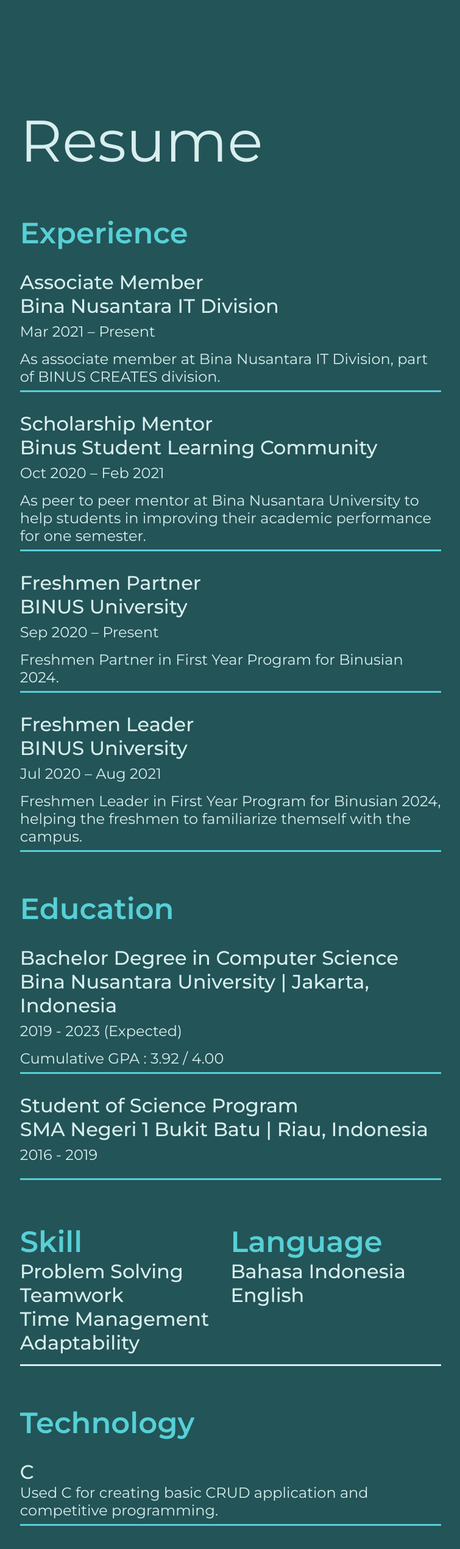
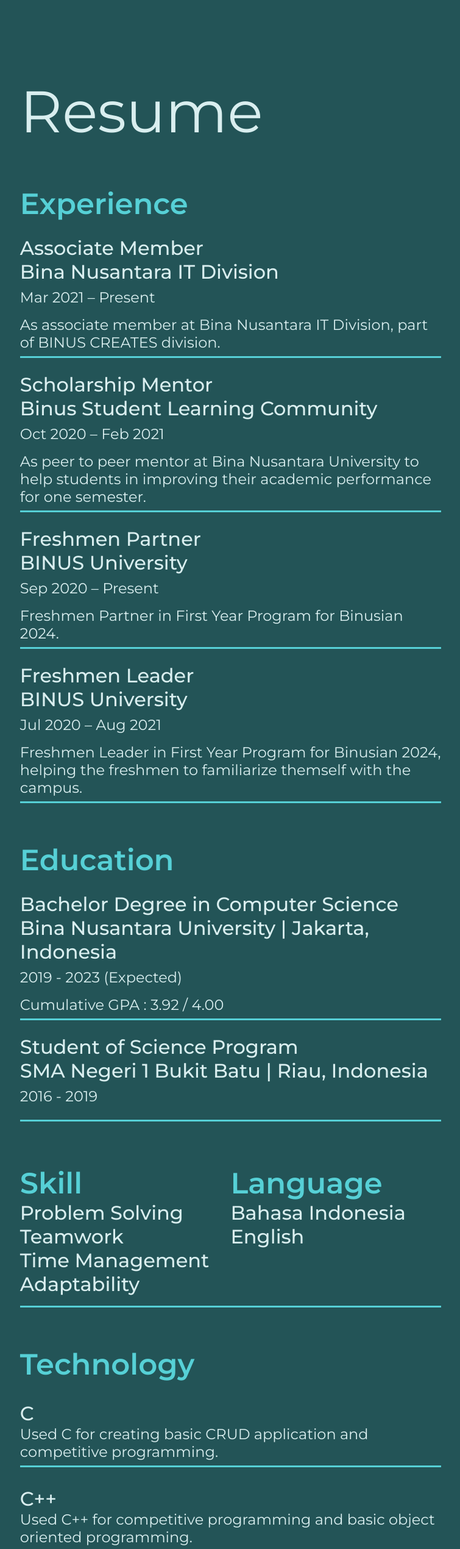
Before and after one commit to michaelwongycn/michaelwongycn.github.io, a React (Create React App) app: page / in a window 1280 px wide. Shown: the part 1460-4000 px from the top of the page at 61% size, without its empty margins (172-927 px from the left). Built offline with nearby package versions, Linux system fonts and the light colour scheme.

Commit message:
Fully Responsive Update

```diff
--- a/src/components/About/AboutComponents.js
+++ b/src/components/About/AboutComponents.js
@@ -25,7 +25,7 @@
 
 export const Description = styled.p`
 	font-size: 2.5vh;
-	width: 44vw;
+	width: 54vw;
 	margin-top: 4vh;
 	margin-left: 16vw;
 	color: ${() => theme.secondary};
@@ -36,7 +36,7 @@
 	}
 
 	@media screen and (max-width: 426px) {
-		width: 75vw;
+		width: 80vw;
 	}
 `;
 
--- a/src/components/Contact/ContactComponents.js
+++ b/src/components/Contact/ContactComponents.js
@@ -6,6 +6,14 @@
 	height: 88vh;
 	display: flex;
 	flex-direction: column;
+
+	@media screen and (max-width: 426px) {
+		height: calc(88vh * 1.1);
+	}
+
+	@media screen and (max-width: 320px) {
+		height: calc(88vh * 1.2);
+	}
 `;
 
 export const Header = styled.p`
@@ -17,23 +25,36 @@
 	@media screen and (max-width: 768px) {
 		margin-left: 8vw;
 	}
+
+	@media screen and (max-width: 426px) {
+		font-size: 8vh;
+	}
 `;
 
 export const ContactContainer = styled.div`
-	width: 68vw;
+	width: 72vw;
 	display: flex;
 	flex-wrap: wrap;
 	justify-content: flex-start;
+	gap: 4vh 2vw;
 	margin-top: 4vh;
-	margin-left: 14vw;
+	margin-left: 16vw;
+
+	@media screen and (max-width: 768px) {
+		margin-left: 8vw;
+	}
+
+	@media screen and (max-width: 426px) {
+		width: 80vw;
+		gap: 4vh 3vw;
+	}
 `;
 
 export const ContactItem = styled.a`
 	width: calc(68vw * 0.25);
 	justify-content: center;
 	text-align: center;
-	padding: 2vh 2vw;
-	margin: 2vh 1vw;
+	padding: 4vh 2vw;
 	border: 3px solid ${() => theme.secondary};
 	border-radius: 20px;
 	text-decoration: none;
@@ -47,11 +68,25 @@
 	&:hover p {
 		color: ${() => theme.primary};
 	}
+
+	@media screen and (max-width: 768px) {
+		width: calc(68vw * 0.3);
+		padding: 4vh 2vw;
+	}
+
+	@media screen and (max-width: 426px) {
+		width: calc(72vw * 0.5);
+		padding: 4vh 1vw;
+	}
 `;
 
 export const Icon = styled.i`
 	color: ${() => theme.secondary};
 	font-size: 15vh;
+
+	@media screen and (max-width: 426px) {
+		font-size: 12vh;
+	}
 `;
 
 export const ContactDescription = styled.p`
--- a/src/components/Contact/index.js
+++ b/src/components/Contact/index.js
@@ -5,7 +5,6 @@
 	ContactContainer,
 	ContactItem,
 	Icon,
-	ContactDescription,
 } from "./ContactComponents";
 
 export const Project = () => {
@@ -15,27 +14,21 @@
 			<ContactContainer>
 				<ContactItem href="#">
 					<Icon className={"fab fa-linkedin"}></Icon>
-					<ContactDescription>Michaelwongycn</ContactDescription>
 				</ContactItem>
 				<ContactItem>
 					<Icon className={"fas fa-mobile-alt"}></Icon>
-					<ContactDescription>+62-818-0388-8842</ContactDescription>
 				</ContactItem>
 				<ContactItem>
 					<Icon className={"fas fa-envelope"}></Icon>
-					<ContactDescription>michael073@binus.ac.id</ContactDescription>
 				</ContactItem>
 				<ContactItem>
 					<Icon className={"fab fa-github"}></Icon>
-					<ContactDescription>Michaelwongycn</ContactDescription>
 				</ContactItem>
 				<ContactItem>
 					<Icon className={"fas fa-globe"}></Icon>
-					<ContactDescription>Michaelwongycn.github.io</ContactDescription>
 				</ContactItem>
 				<ContactItem>
 					<Icon className={"fab fa-hackerrank"}></Icon>
-					<ContactDescription>Michaelwongycn</ContactDescription>
 				</ContactItem>
 			</ContactContainer>
 		</Section>
--- a/src/components/Resume/ResumeComponents.js
+++ b/src/components/Resume/ResumeComponents.js
@@ -6,16 +6,30 @@
 	height: calc(88vh * 4.7);
 	display: flex;
 	flex-direction: column;
+
+	@media screen and (max-width: 426px) {
+		height: calc(88vh * 4);
+	}
+
+	@media screen and (max-width: 320px) {
+		height: calc(88vh * 4.2);
+	}
 `;
 
 export const Header = styled.p`
 	font-size: 12vh;
-	margin-top: 16vh;
+	margin-top: 10vh;
 	margin-left: 16vw;
 	color: ${() => theme.secondary};
 
 	@media screen and (max-width: 768px) {
-		margin-left: 8vw;
+		margin-top: 5vh;
+		margin-left: 7.5vw;
+	}
+
+	@media screen and (max-width: 426px) {
+		font-size: 8vh;
+		margin-top: 8vh;
 	}
 `;
 
@@ -29,10 +43,24 @@
 	width: 54vw;
 	margin-top: 8vh;
 	margin-left: 16vw;
+
+	@media screen and (max-width: 1024px) {
+		margin-top: 5vh;
+	}
+
+	@media screen and (max-width: 768px) {
+		width: 66vw;
+		margin-top: 4vh;
+		margin-left: 8vw;
+	}
+
+	@media screen and (max-width: 426px) {
+		width: 80vw;
+	}
 `;
 
 export const UnderlinedItem = styled.div`
-	padding: 4vh 0vw 1vh 0vw;
+	padding: 3vh 0vw 1vh 0vw;
 	border-bottom: 3px solid ${() => theme.complementary_1};
 `;
 
@@ -40,6 +68,10 @@
 	color: ${() => theme.secondary};
 	font-size: 4vh;
 	font-weight: 500;
+
+	@media screen and (max-width: 426px) {
+		font-size: 3vh;
+	}
 `;
 
 export const Location = styled.p`
@@ -47,6 +79,10 @@
 	color: ${() => theme.secondary};
 	font-size: 4vh;
 	font-weight: 500;
+
+	@media screen and (max-width: 426px) {
+		font-size: 3vh;
+	}
 `;
 
 export const Duration = styled.p`
@@ -54,12 +90,21 @@
 	color: ${() => theme.secondary};
 	font-size: 3vh;
 	font-weight: 400;
+
+	@media screen and (max-width: 426px) {
+		font-size: 2vh;
+		margin-left: 0.2vw;
+	}
 `;
 
 export const Description = styled.p`
 	color: ${() => theme.secondary};
 	font-size: 3vh;
 	font-weight: 400;
+
+	@media screen and (max-width: 426px) {
+		font-size: 2vh;
+	}
 `;
 
 export const TwoColumn = styled.div`
@@ -67,37 +112,82 @@
 	margin-left: 16vw;
 	margin-top: 8vh;
 	display: flex;
-	flex-direction: row;
 	justify-content: space-around;
 	align-item: center;
 	padding: 1vh 0vw 2vh 0vw;
-	border-bottom: 3px solid ${() => theme.secondary};
+	border-bottom: 3px solid ${() => theme.complementary_1};
+
+	@media screen and (max-width: 1024px) {
+		margin-top: 5vh;
+	}
+
+	@media screen and (max-width: 768px) {
+		width: 66vw;
+		margin-top: 4vh;
+		margin-left: 8vw;
+		padding: 0.5vh 0vw 1vh 0vw;
+	}
+
+	@media screen and (max-width: 426px) {
+		margin-top: 2vh;
+		padding: 0;
+		flex-direction: column;
+		border-bottom: none;
+	}
 `;
 
-export const SkillContainer = styled.div`
+export const LowerContainer = styled.div`
 	width: 54vw;
+
+	@media screen and (max-width: 426px) {
+		width: 80vw;
+		padding: 2vh 0vw 1vh 0vw;
+		border-bottom: 3px solid ${() => theme.complementary_1};
+	}
 `;
 
-export const LanguageContainer = styled.div`
-	width: 54vw;
-`;
 export const TechContainer = styled.div`
 	width: 54vw;
 	margin-top: 8vh;
 	margin-left: 16vw;
+
+	@media screen and (max-width: 1024px) {
+		margin-top: 5vh;
+	}
+
+	@media screen and (max-width: 768px) {
+		width: 66vw;
+		margin-top: 4vh;
+		margin-left: 8vw;
+	}
+
+	@media screen and (max-width: 426px) {
+		width: 80vw;
+	}
 `;
 
 export const TechItem = styled.div`
 	padding: 4vh 0vw 1vh 0vw;
 	border-bottom: 3px solid ${() => theme.complementary_1};
+	@media screen and (max-width: 768px) {
+		padding: 2vh 0vw 0.5vh 0vw;
+	}
 `;
 export const TechName = styled.p`
 	color: ${() => theme.secondary};
 	font-size: 4vh;
 	font-weight: 500;
+
+	@media screen and (max-width: 426px) {
+		font-size: 3vh;
+	}
 `;
 export const TechDescription = styled.p`
 	color: ${() => theme.secondary};
 	font-size: 3vh;
 	font-weight: 400;
+
+	@media screen and (max-width: 426px) {
+		font-size: 2vh;
+	}
 `;
--- a/src/components/Resume/index.js
+++ b/src/components/Resume/index.js
@@ -10,8 +10,7 @@
 	Duration,
 	Description,
 	TwoColumn,
-	SkillContainer,
-	LanguageContainer,
+	LowerContainer,
 	TechContainer,
 	TechItem,
 	TechName,
@@ -76,18 +75,18 @@
 				</UnderlinedItem>
 			</UpperContainer>
 			<TwoColumn>
-				<SkillContainer>
+				<LowerContainer>
 					<ContainerTitle>Skill</ContainerTitle>
 					<Title>Problem Solving</Title>
 					<Title>Teamwork</Title>
 					<Title>Time Management</Title>
 					<Title>Adaptability</Title>
-				</SkillContainer>
-				<LanguageContainer>
+				</LowerContainer>
+				<LowerContainer>
 					<ContainerTitle>Language</ContainerTitle>
 					<Title>Bahasa Indonesia</Title>
 					<Title>English</Title>
-				</LanguageContainer>
+				</LowerContainer>
 			</TwoColumn>
 			<TechContainer>
 				<ContainerTitle>Technology</ContainerTitle>
--- a/src/components/Welcome/WelcomeComponents.js
+++ b/src/components/Welcome/WelcomeComponents.js
@@ -24,8 +24,17 @@
 	margin-top: 20vh;
 	margin-left: 16vw;
 
+	@media screen and (max-width: 1024px) {
+		width: 54vw;
+	}
+
 	@media screen and (max-width: 768px) {
 		width: 75vw;
+		margin-left: 8vw;
+	}
+
+	@media screen and (max-width: 426px) {
+		width: 80vw;
 		margin-left: 8vw;
 	}
 `;
@@ -49,6 +58,7 @@
 
 	@media screen and (max-width: 426px) {
 		font-size: 8vh;
+		margin-top: -2vh;
 	}
 `;
 
```
